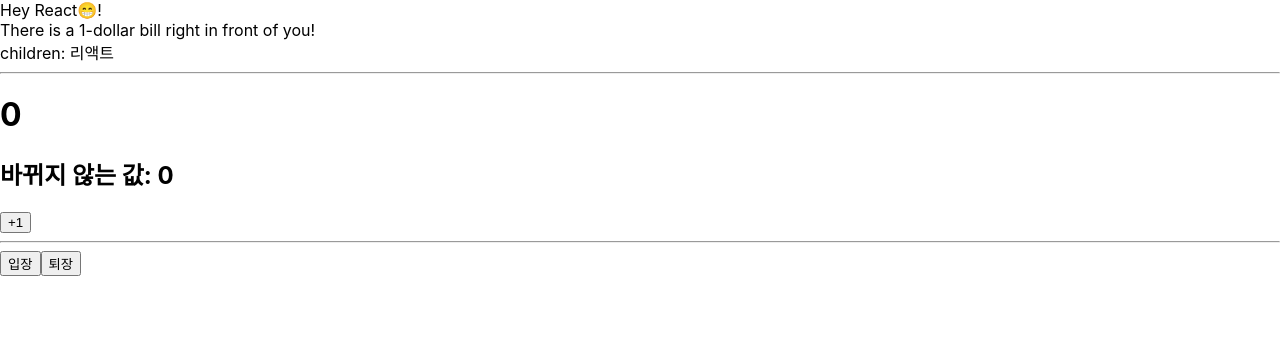
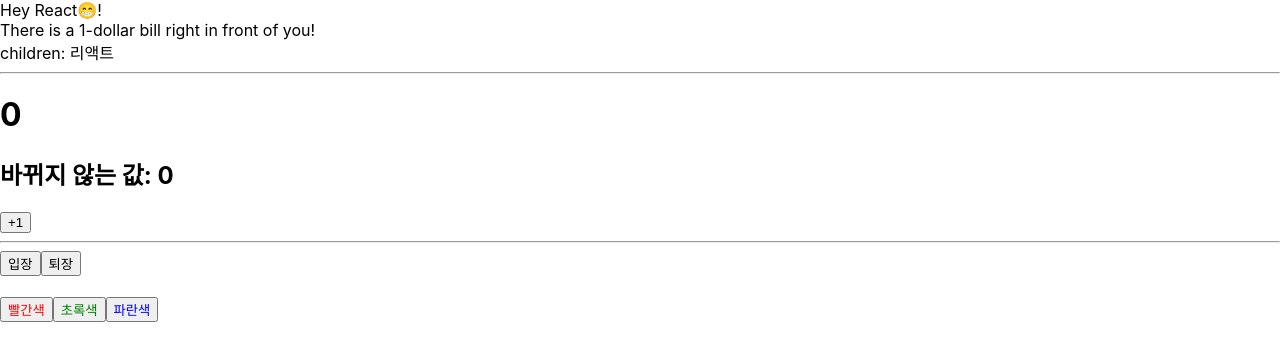
Before and after one commit to cdcoc0/react-ch.1-7, a React (Create React App) app: page / in a window 1280 px wide. Shown: the top 360 px of the page. Built offline with nearby package versions, Linux system fonts and the light colour scheme.

Commit message:
state -한 컴포넌트에서 useState 여러 번 사용하기

```diff
--- a/src/Say.js
+++ b/src/Say.js
@@ -4,11 +4,17 @@
     const [message, setMessage] = useState('');
     const onClickEnter = () => setMessage('Hello!');
     const onClickLeave = () => setMessage('Bye~');
+
+    const [color, setColor] = useState('black');
+
     return (
     <div>
         <button onClick={onClickEnter}>입장</button>
         <button onClick={onClickLeave}>퇴장</button>
-        <h1>{message}</h1>
+        <h1 style={{color}}>{message}</h1>
+        <button style={{color: 'red'}} onClick={() => setColor('red')}>빨간색</button>
+        <button style={{color: 'green'}} onClick={() => setColor('green')}>초록색</button>
+        <button style={{color: 'blue'}} onClick={() => setColor('blue')}>파란색</button>
     </div>
     );
 };
```
Also changed, not shown: 1 other file (tests, documents, lock files or other folders).
